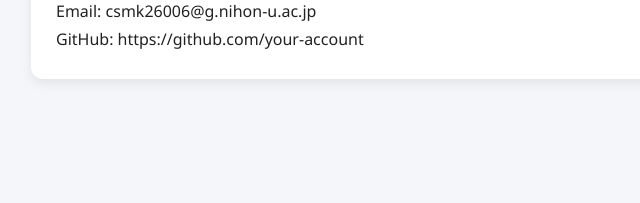
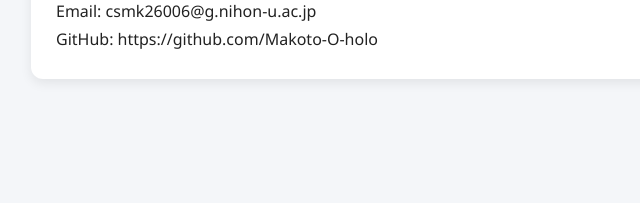
Before and after one commit to Makoto-O-holo/Makoto-O-holo.github.io, a plain HTML site: page index.html in a window 1280 px wide. Shown: the part 2302-2505 px from the top of the page, 79-719 px from the left. Drawn offline with Linux system fonts and the light colour scheme.

Commit message:
Update index.html
Fix address

```diff
--- a/index.html
+++ b/index.html
@@ -510,7 +510,7 @@ Yoshikawa-Yamaguchi Laboratory
 </p>
 
 <p>Email: csmk26006@g.nihon-u.ac.jp</p>
-<p>GitHub: https://github.com/your-account</p>
+<p>GitHub: https://github.com/Makoto-O-holo</p>
 
 </div>
 
```
